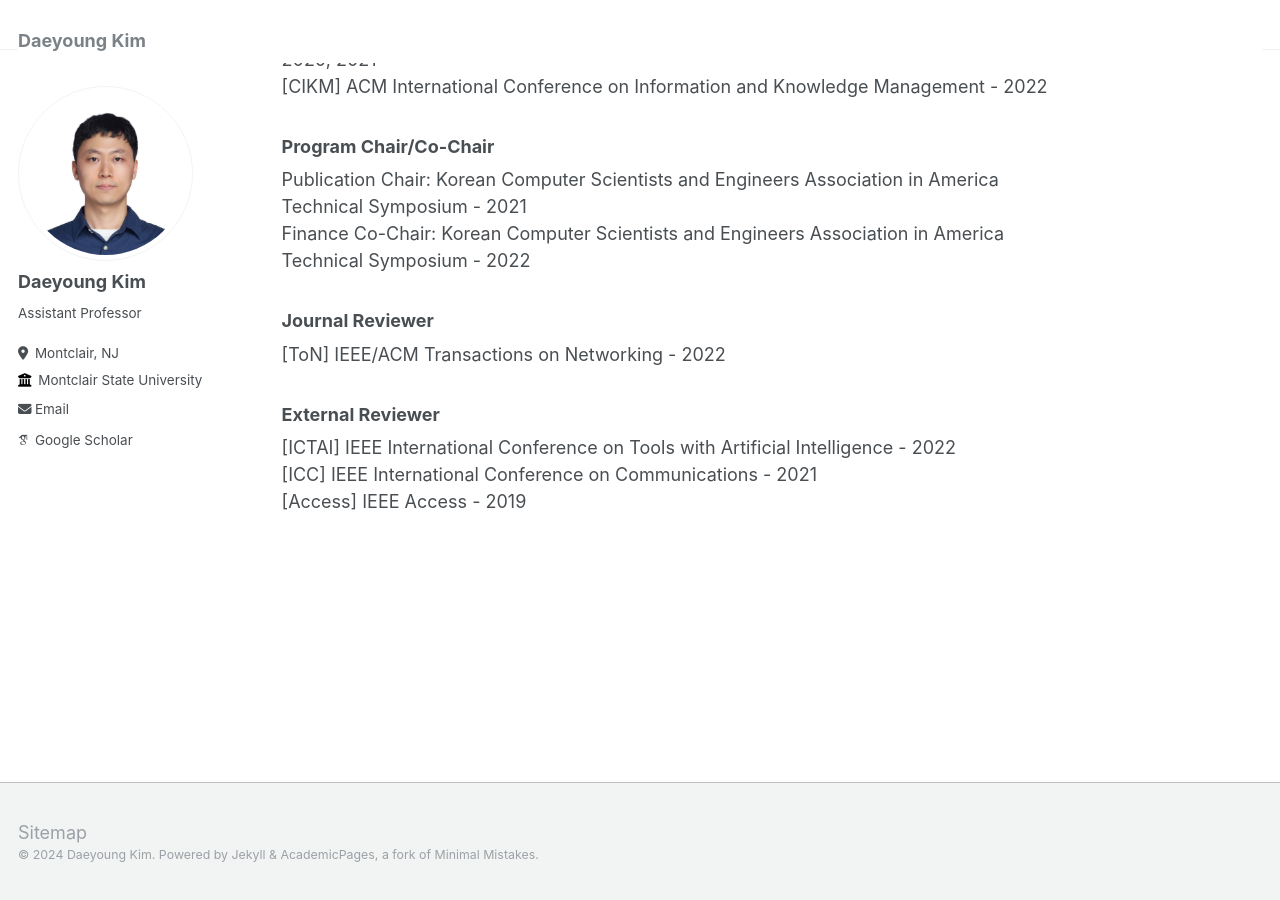
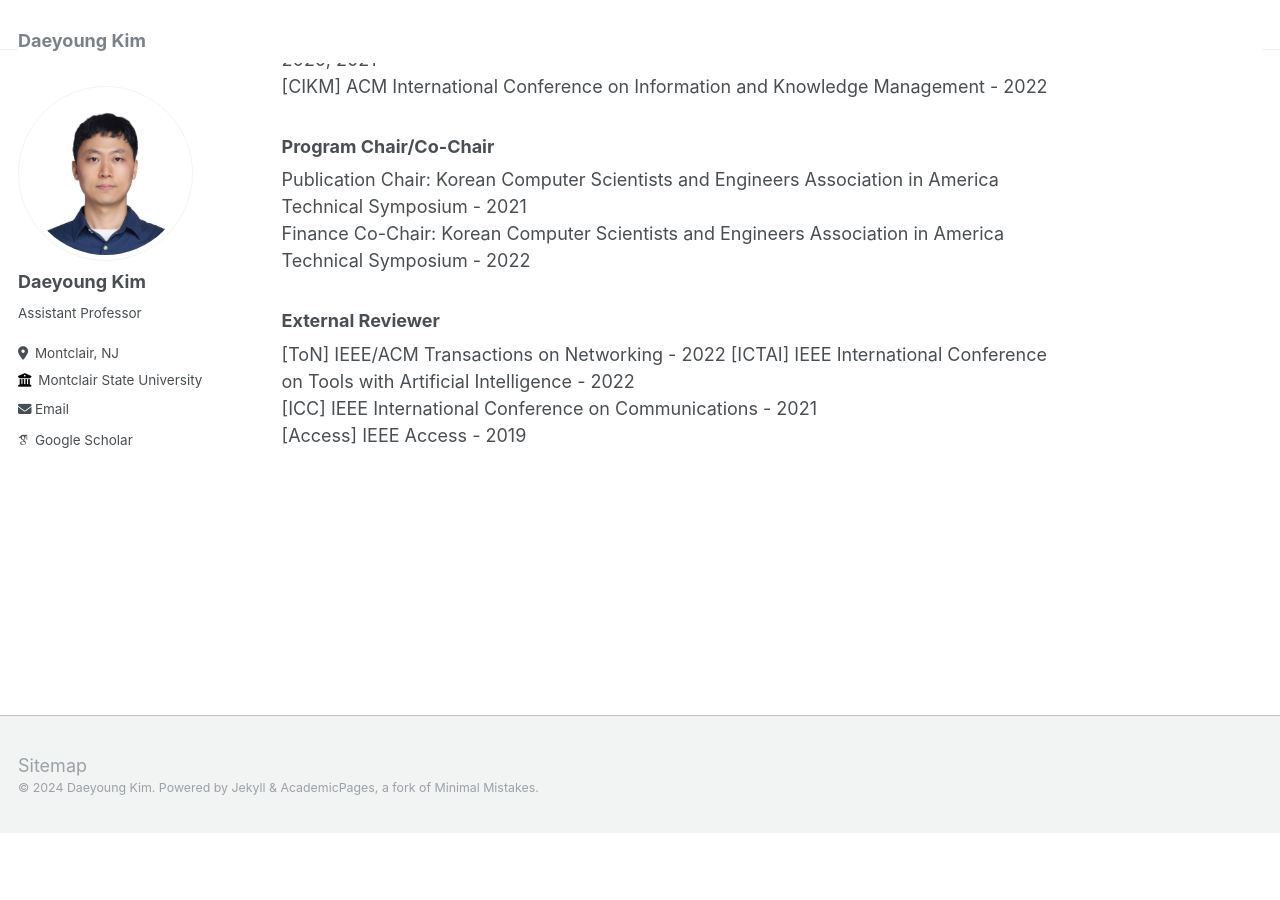
Before and after one commit to kdy1029/kdy1029.github.io, a Jekyll site: the page built from _pages/about.md, in a window 1280 px wide and 900 px high, scrolled down 2002 px. Built offline with Jekyll 4.4.1, drawn with Linux system fonts in a browser that asks for light colours; some web fonts are replaced; after the commit the page ends 2836 px from its top, so only the background shows below that.

Commit message:
Update about.md

```diff
--- a/_pages/about.md
+++ b/_pages/about.md
@@ -70,10 +70,9 @@ Amruta Gokhale, Daeyoung Kim and Vinod Ganapathy.\
 Publication Chair: Korean Computer Scientists and Engineers Association in America Technical Symposium - 2021\
 Finance Co-Chair: Korean Computer Scientists and Engineers Association in America Technical Symposium - 2022
 
-### Journal Reviewer
-[ToN] IEEE/ACM Transactions on Networking - 2022
 
 ### External Reviewer
+[ToN] IEEE/ACM Transactions on Networking - 2022
 [ICTAI] IEEE International Conference on Tools with Artificial Intelligence - 2022\
 [ICC] IEEE International Conference on Communications - 2021\
 [Access] IEEE Access - 2019
```
